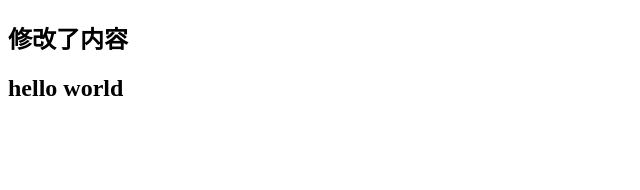
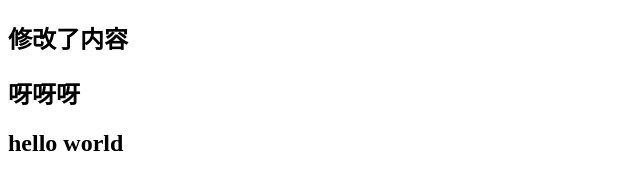
Before and after one commit to dibugyalu/github-demoe, a plain HTML site: page index.html in a window 1280 px wide. Shown: the whole page, without its empty margins (0-640 px from the left). Drawn offline with Linux system fonts and the light colour scheme.

Commit message:
呀呀呀

```diff
--- a/index.html
+++ b/index.html
@@ -9,6 +9,8 @@
 
   <h2>修改了内容</h2>
 
+  <h2>呀呀呀</h2>
+
   <h2>hello world</h2>
 </body>
 </html>
```
